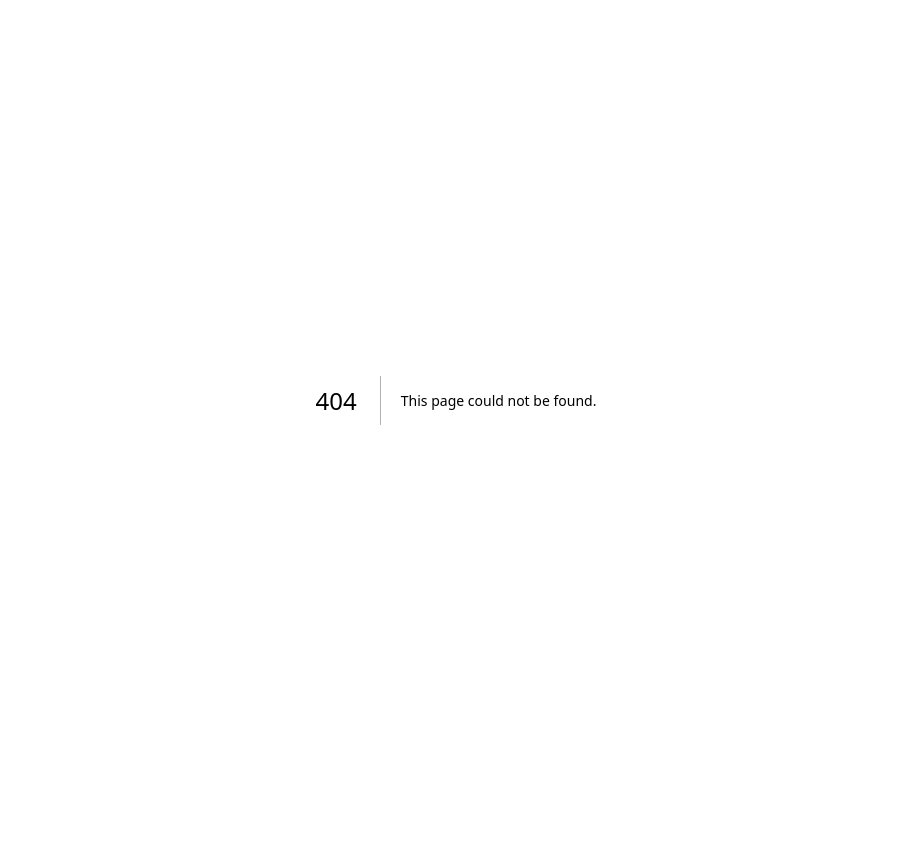
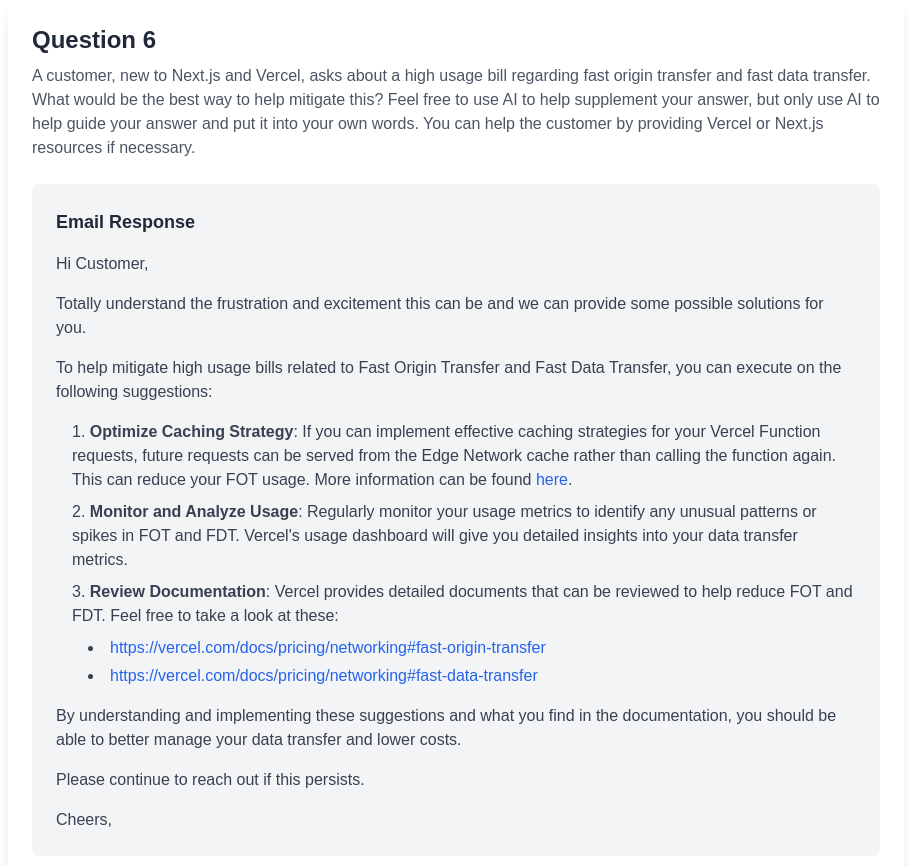
Before and after one commit to VinceE2024/cms-project, a Next.js app: page /Question6 in a window 1280 px wide. Before the commit this address had no page. Shown: the top 866 px of the page, without its empty margins (184-1094 px from the left). Before the commit the page ends 800 px from the top, so only its background shows below. Built offline with nearby package versions, Linux system fonts and the light colour scheme.

Commit message:
Q6 Updates

```diff
--- /dev/null
+++ b/app/Question6/page.tsx
@@ -0,0 +1,59 @@
+export default function Component() {
+    return (
+      <div className="max-w-4xl mx-auto p-6 bg-white shadow-lg rounded-lg">
+        <div className="mb-6">
+          <h2 className="text-2xl font-bold text-gray-800 mb-2">Question 6</h2>
+          <p className="text-gray-600">
+            A customer, new to Next.js and Vercel, asks about a high usage bill
+            regarding fast origin transfer and fast data transfer. What would be the best
+            way to help mitigate this? Feel free to use AI to help supplement your
+            answer, but only use AI to help guide your answer and put it into your own
+            words. You can help the customer by providing Vercel or Next.js resources
+            if necessary.
+          </p>
+        </div>
+        <div className="bg-gray-100 p-6 rounded-lg">
+          <h3 className="text-lg font-semibold text-gray-800 mb-4">Email Response</h3>
+          <div className="space-y-4 text-gray-700">
+            <p>Hi Customer,</p>
+            <p>
+              Totally understand the frustration and excitement this can be and we can provide some possible solutions for you.
+            </p>
+            <p>
+              To help mitigate high usage bills related to Fast Origin Transfer and Fast Data Transfer, you can execute on the following suggestions:
+            </p>
+            <ol className="list-decimal list-inside pl-4 space-y-2">
+              <li>
+                <span className="font-semibold">Optimize Caching Strategy</span>: If you can implement effective caching strategies for your Vercel Function requests, future requests can be served from the Edge Network cache rather than calling the function again. This can reduce your FOT usage. More information can be found <a href="https://vercel.com/docs/pricing/networking#fast-origin-transfer" className="text-blue-600 hover:underline">here</a>.
+              </li>
+              <li>
+                <span className="font-semibold">Monitor and Analyze Usage</span>: Regularly monitor your usage metrics to identify any unusual patterns or spikes in FOT and FDT. Vercel's usage dashboard will give you detailed insights into your data transfer metrics.
+              </li>
+              <li>
+                <span className="font-semibold">Review Documentation</span>: Vercel provides detailed documents that can be reviewed to help reduce FOT and FDT. Feel free to take a look at these:
+                <ul className="list-disc list-inside pl-4 mt-2 space-y-1">
+                  <li>
+                    <a href="https://vercel.com/docs/pricing/networking#fast-origin-transfer" className="text-blue-600 hover:underline">
+                      https://vercel.com/docs/pricing/networking#fast-origin-transfer
+                    </a>
+                  </li>
+                  <li>
+                    <a href="https://vercel.com/docs/pricing/networking#fast-data-transfer" className="text-blue-600 hover:underline">
+                      https://vercel.com/docs/pricing/networking#fast-data-transfer
+                    </a>
+                  </li>
+                </ul>
+              </li>
+            </ol>
+            <p>
+              By understanding and implementing these suggestions and what you find in the documentation, you should be able to better manage your data transfer and lower costs.
+            </p>
+            <p>
+              Please continue to reach out if this persists.
+            </p>
+            <p>Cheers,</p>
+          </div>
+        </div>
+      </div>
+    )
+  }
```
